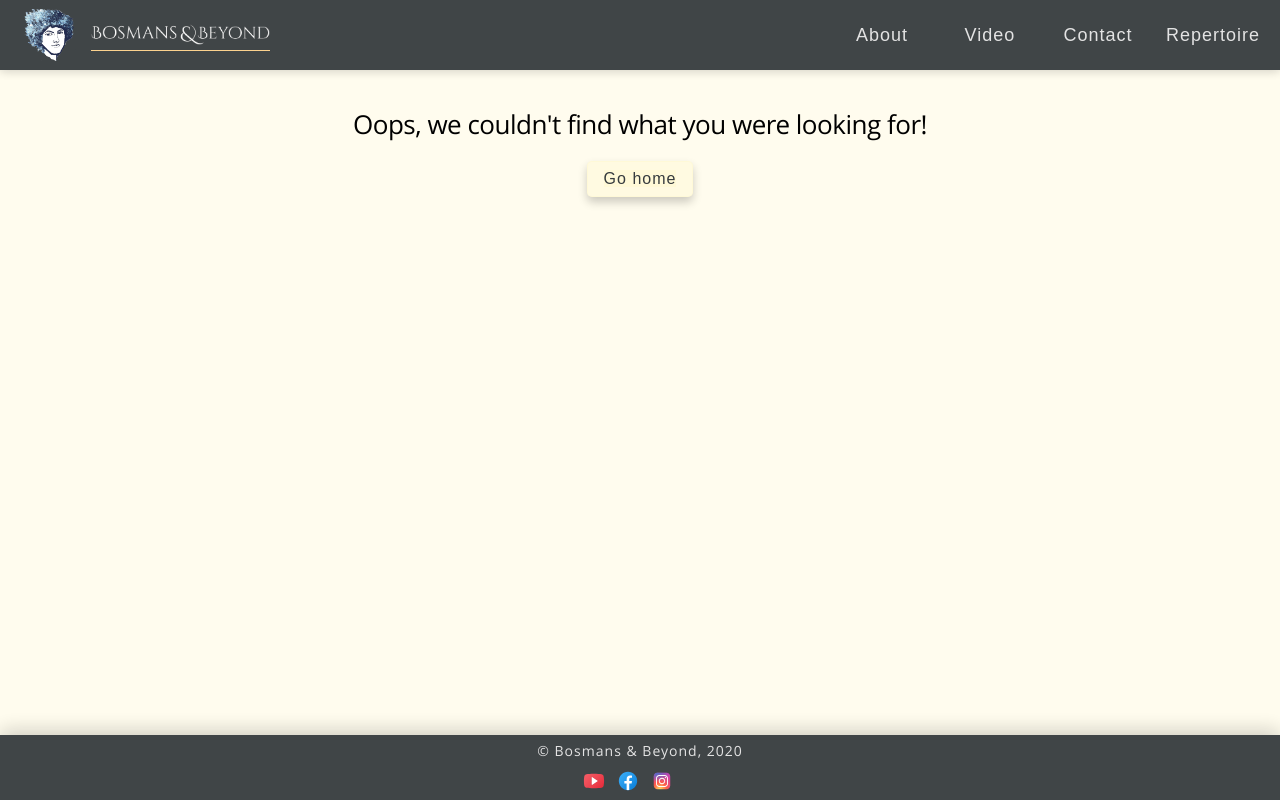
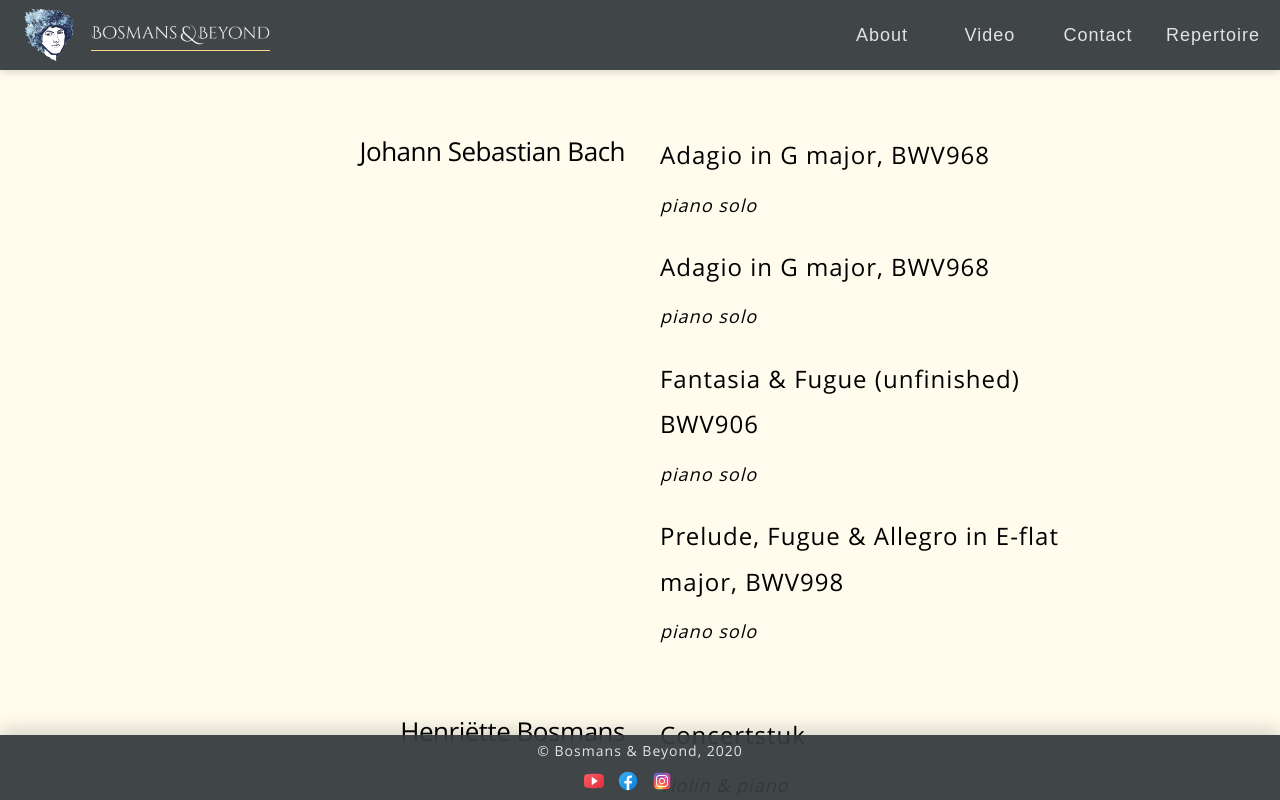
Before and after one commit to BKmetoff/bosmans-and-beyond, a React (Create React App) app: page /repertoire in a window 1280 px wide. Shown: the top 800 px of the page. Built offline with nearby package versions, Linux system fonts and the light colour scheme.

Commit message:
feat: add repertoire page

```diff
--- a/src/App.js
+++ b/src/App.js
@@ -4,7 +4,7 @@ import { Switch, Route, useLocation } from 'react-router-dom'
 
 import { AnimatePresence } from 'framer-motion'
 
-import { COPY, VIDEOS } from './components/resources/Resources'
+import { COPY, VIDEOS, REPERTOIRE } from './components/resources/Resources'
 
 import Home from './components/Home'
 import About from './components/About'
@@ -12,6 +12,7 @@ import Video from './components/Video'
 import NotFound from './components/NotFound'
 import Contact from './components/Contact'
 import Success from './components/Success'
+import Repertoire from './components/Repertoire'
 
 import { MainWrapper, ContentWrapper } from './components/backbone/Wrapper'
 
@@ -33,6 +34,9 @@ function App() {
 								<Route path='/contact'>
 									<Contact contact={COPY.text.contact} />
 								</Route>
+								<Route path='/repertoire'>
+									<Repertoire repertoire={REPERTOIRE} />
+								</Route>
 								<Route path='/success'>
 									<Success />
 								</Route>
--- /dev/null
+++ b/src/components/Repertoire.js
@@ -0,0 +1,86 @@
+import React from 'react'
+import styled, { css } from 'styled-components'
+
+import { Theme } from './theme/Theme'
+import { SectionWrapper, MotionWrapper } from './backbone/Wrapper'
+import { Title, Text } from './backbone/Text'
+import Sheet from './backbone/Sheet'
+
+const ListContainer = styled.ul``
+
+const PieceTitle = styled(Title)`
+	font-size: 26px;
+	border: none;
+	width: 50%;
+	align-self: flex-start;
+
+	@media (max-width: 768px) {
+		font-size: 28px;
+		width: auto;
+	}
+`
+
+const DescriptionContainer = styled.div`
+	width: 50%;
+	@media (max-width: 768px) {
+		width: 100%;
+	}
+`
+
+const PieceDescriptionWrapper = styled.div`
+	margin-bottom: ${Theme.margin.S};
+`
+
+const PieceDescription = styled(Text)`
+	font-size: 24px;
+	font-weight: 300;
+	padding: ${Theme.padding.XXS};
+	padding-bottom: ${Theme.padding.none};
+	text-align: left;
+
+	@media (max-width: 768px) {
+		font-size: 22px;
+	}
+
+	${({ pieceType }) =>
+		pieceType !== undefined &&
+		css`
+			font-style: italic;
+			font-size: 18px;
+			padding-top: ${Theme.padding.none};
+
+			@media (max-width: 768px) {
+				font-size: 18px;
+			}
+		`}
+`
+
+export default function Repertoire({ repertoire }) {
+	return (
+		<MotionWrapper>
+			<SectionWrapper>
+				<ListContainer>
+					{repertoire.map((entry, index) => {
+						return (
+							<Sheet key={index}>
+								<PieceTitle listTitle>{entry.author}</PieceTitle>
+								<DescriptionContainer>
+									{entry.pieces.map((piece, index) => {
+										return (
+											<PieceDescriptionWrapper key={index}>
+												<PieceDescription>{piece.title}</PieceDescription>
+												<PieceDescription pieceType>
+													{piece.type}
+												</PieceDescription>
+											</PieceDescriptionWrapper>
+										)
+									})}
+								</DescriptionContainer>
+							</Sheet>
+						)
+					})}
+				</ListContainer>
+			</SectionWrapper>
+		</MotionWrapper>
+	)
+}
```
